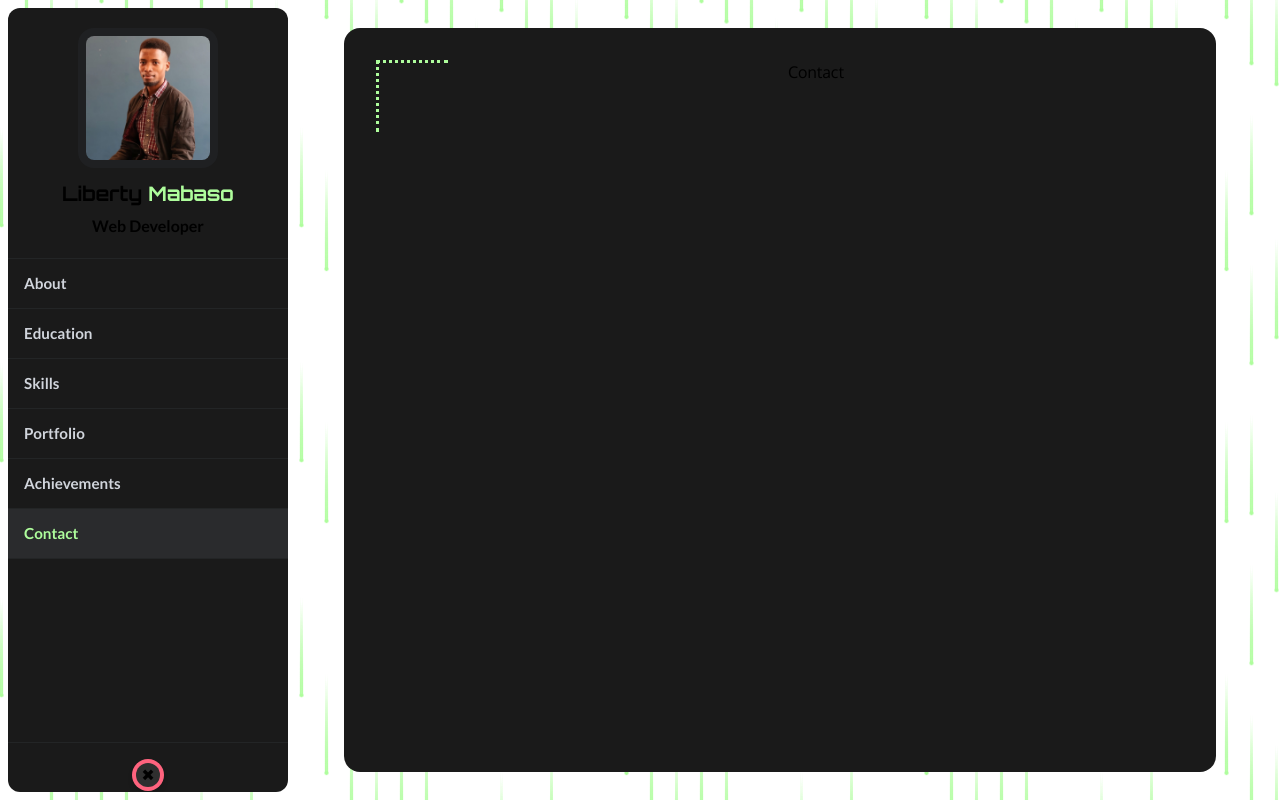
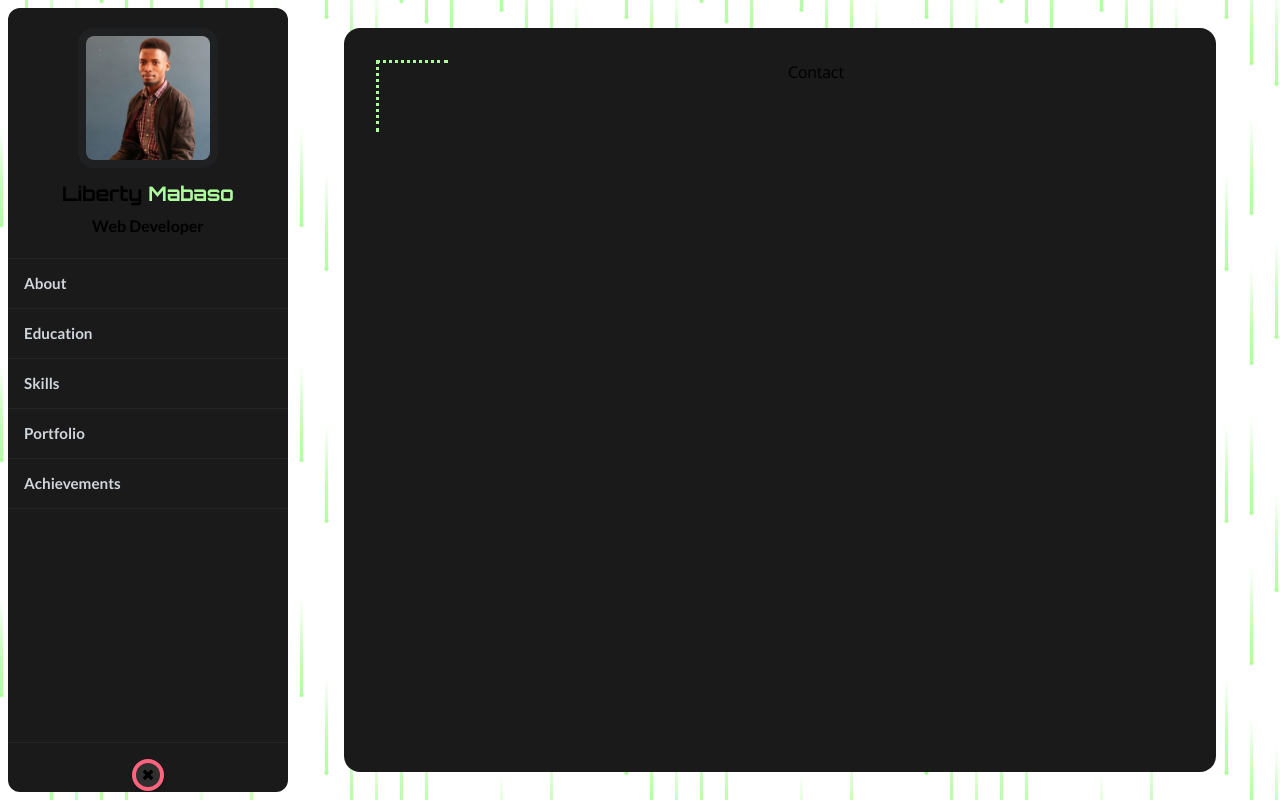
Before and after one commit to lmabaso/myprofile, a React (Vite) app: page /myprofile/Contact in a window 1280 px wide. Built offline with nearby package versions, Linux system fonts and the light colour scheme; the HTML template or start-up script is replaced by a standard one.

Commit message:
Added Loading screan

```diff
--- a/src/components/NavLinks.jsx
+++ b/src/components/NavLinks.jsx
@@ -7,8 +7,8 @@ const navLinks = [
   { id: 2, name: "Education",     label: "Education",     status: "active", path: "/Education" },
   { id: 3, name: "Skills",        label: "Skills",        status: "active", path: "/Skills" },
   { id: 4, name: "Portfolio",     label: "Portfolio",     status: "active", path: "/Portfolio" },
-  { id: 5, name: "Achievements",  label: "Achievements",  status: "active", path: "/Achievements" },
-  { id: 6, name: "Contact",       label: "Contact",       status: "active", path: "/Contact" }
+  { id: 5, name: "Achievements",  label: "Achievements",  status: "active", path: "/Achievements" }
+  // { id: 6, name: "Contact",       label: "Contact",       status: "active", path: "/Contact" }
 ];
 
 const NavLinks = () => {
```
